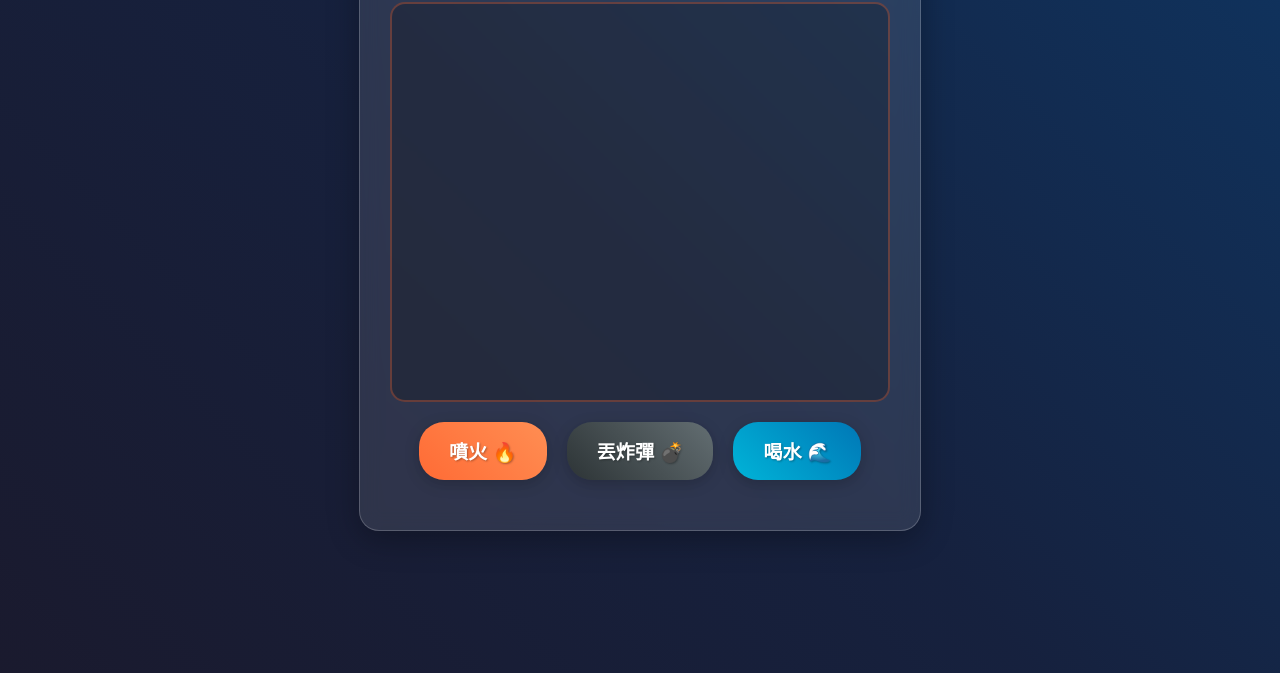
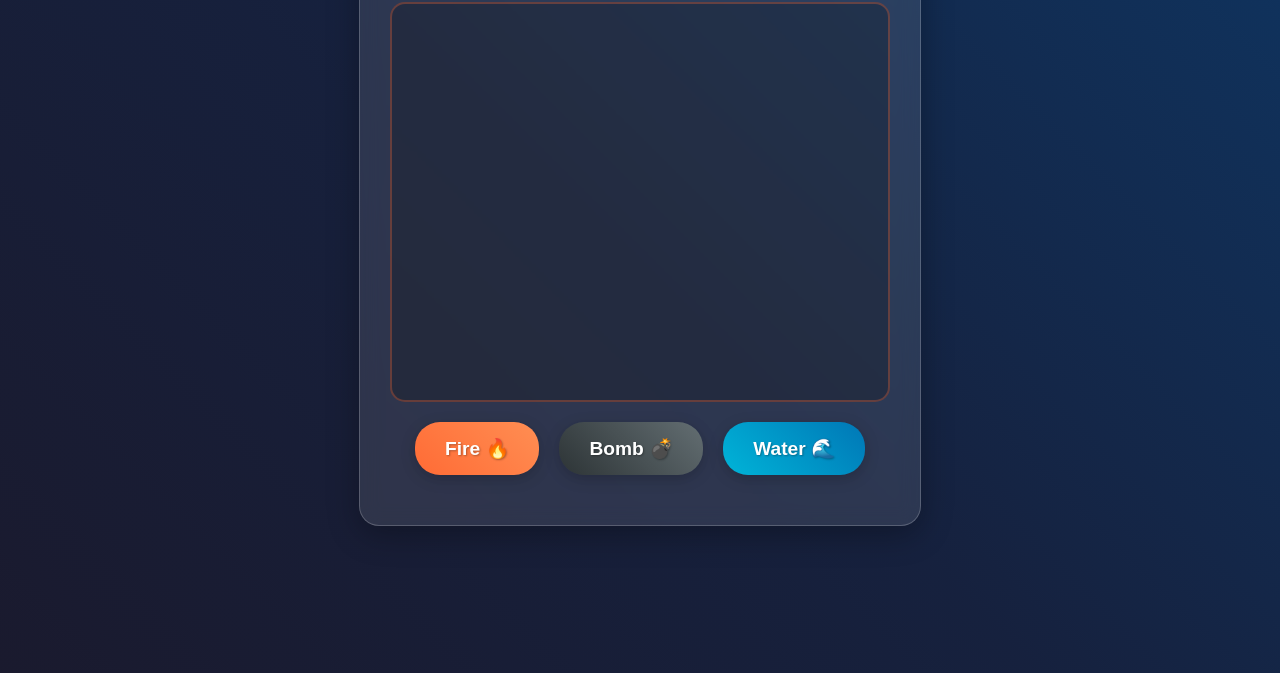
Before and after one commit to KevinW0911/kevinw0911.github.io, a plain HTML site: page fire-game/index.html in a window 1280 px wide. Shown: the part 127-800 px from the top of the page. Drawn offline with Linux system fonts and the light colour scheme.

Commit message:
Change button names to English
- 噴火 🔥 → Fire 🔥
- 丟炸彈 💣 → Bomb 💣
- 喝水 🌊 → Water 🌊

🤖 Generated with [Claude Code](https://claude.ai/code)

Co-Authored-By: Claude <noreply@anthropic.com>

```diff
--- a/fire-game/index.html
+++ b/fire-game/index.html
@@ -13,9 +13,9 @@
             <div class="fire-particles" id="fireParticles"></div>
         </div>
         <div class="controls">
-            <button id="fireBtn" class="fire-button">噴火 🔥</button>
-            <button id="bombBtn" class="bomb-button">丟炸彈 💣</button>
-            <button id="waterBtn" class="water-button">喝水 🌊</button>
+            <button id="fireBtn" class="fire-button">Fire 🔥</button>
+            <button id="bombBtn" class="bomb-button">Bomb 💣</button>
+            <button id="waterBtn" class="water-button">Water 🌊</button>
         </div>
     </div>
 
```
